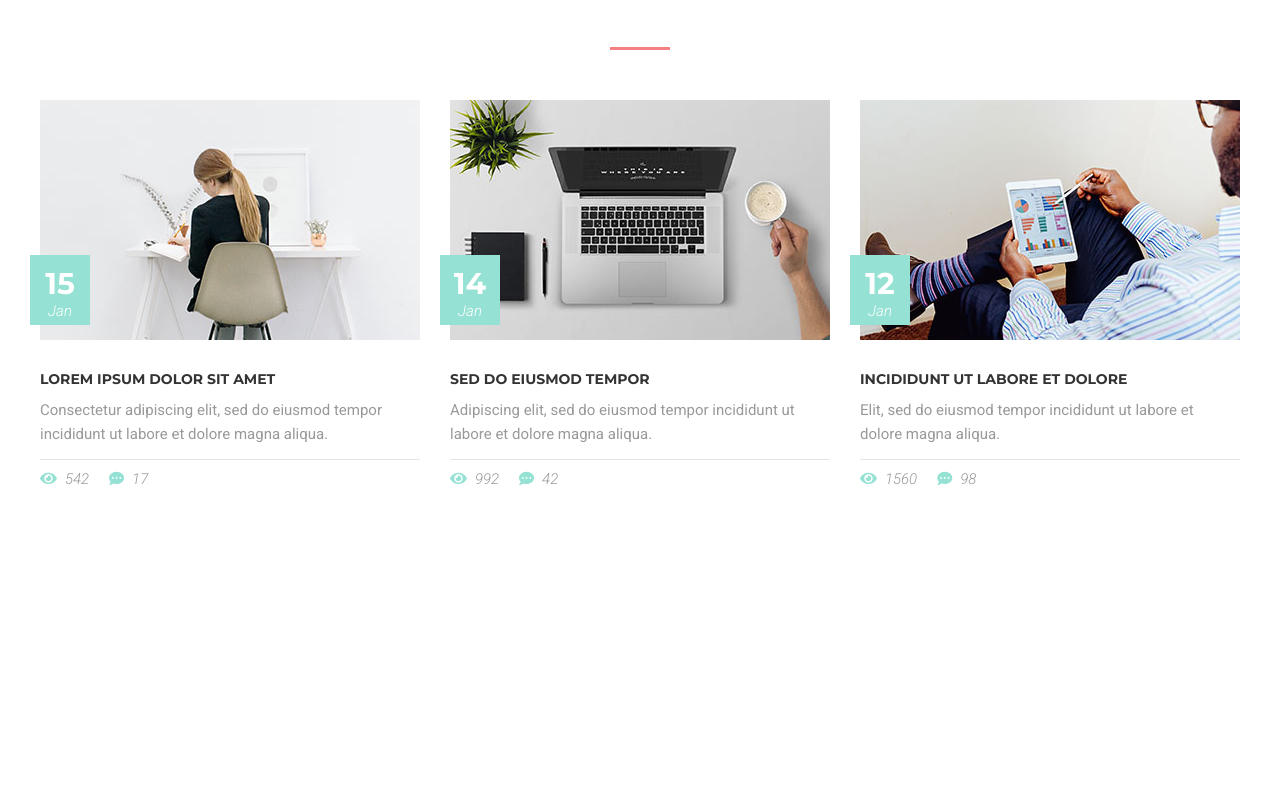
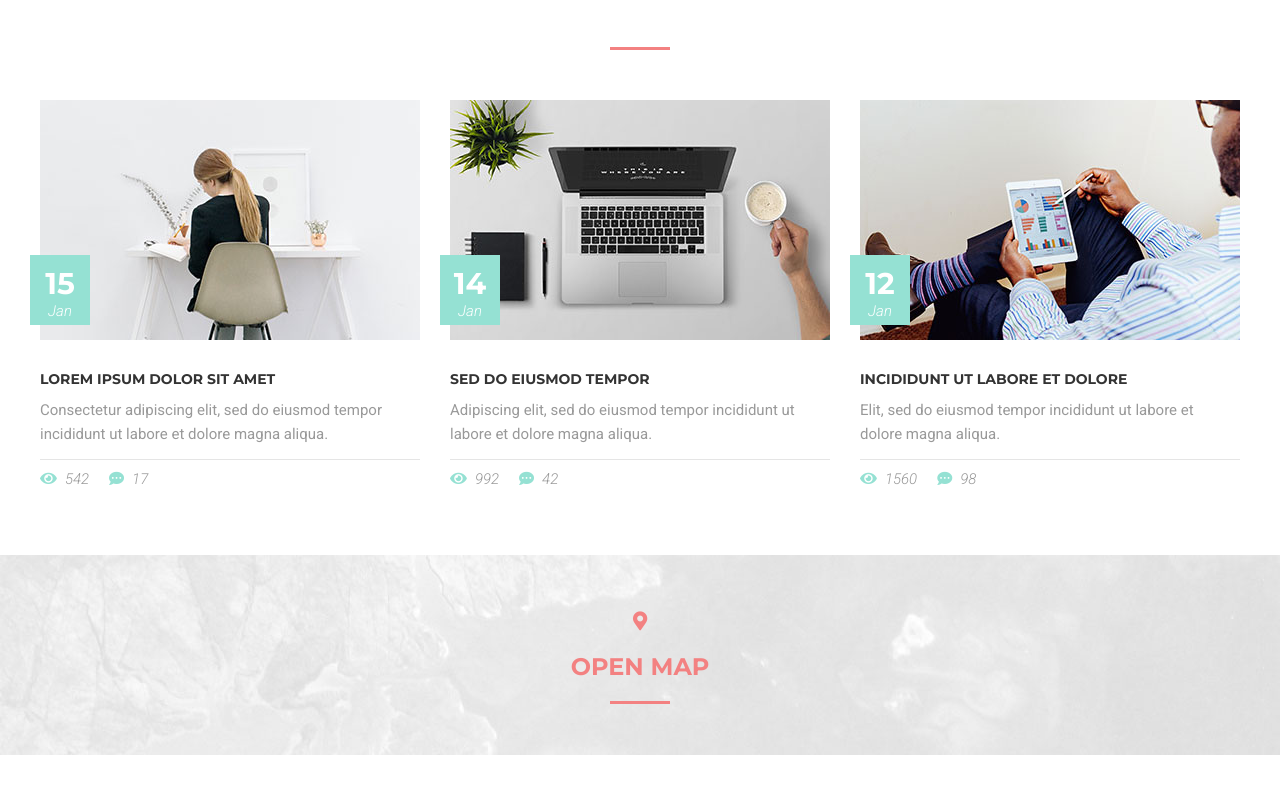
Before and after one commit to maruf-mob/mogo, a plain HTML site: page index.html in a window 1280 px wide. Shown: the part 9004-9798 px from the top of the page. Before the commit the page ends 9559 px from the top, so only its background shows below. Drawn offline with Linux system fonts and the light colour scheme.

Commit message:
work done till map

```diff
--- a/css/style.css
+++ b/css/style.css
@@ -1081,9 +1081,39 @@ ul,ol{
     margin-right:0;
 }
 
+/* ======================================
+            blog section css ends
+========================================= */
+.map-bg{
+    height:200px;
+    background-image:url(../images/map-bg.jpg);
+    background-position:center;
+    background-size:cover;
+    background-repeat:no-repeat;
+    margin-bottom:75px;
+}
 
+.map-bg .map{
+    height:200px;
+}
+.map-bg .map .heading-caption{
+    padding-top:56px;
+}
+.map-bg .map .heading-caption i{
+    font-size:19px;
+    color:#f38181;
+}
+.map-bg .map .heading-caption h2{
+    font-size:24px;
+    padding-top:20px;
+    color:#f38181;
+}
+.map-bg .map .border{
+    background:#f38181;
+    margin-top:20px;
+}
 
 
 /* ======================================
-            blog section css ends
+            map section css ends
 ========================================= */
--- a/index.html
+++ b/index.html
@@ -627,5 +627,19 @@
     </div>
 
     <!-- blog section ends -->
+
+    <!-- map section starts -->
+    <div class="full-wrapper map-bg">
+        <div class="container map">
+            <div class="heading-caption">
+                <i class="fas fa-map-marker-alt"></i>
+                <h2>open map</h2>
+            </div>
+            <div class="border"></div>
+        </div>
+    </div>
+
+
+    <!-- map section ends -->
 </body>
 </html>
```
Also changed, not shown: images/map-bg.jpg (added).
